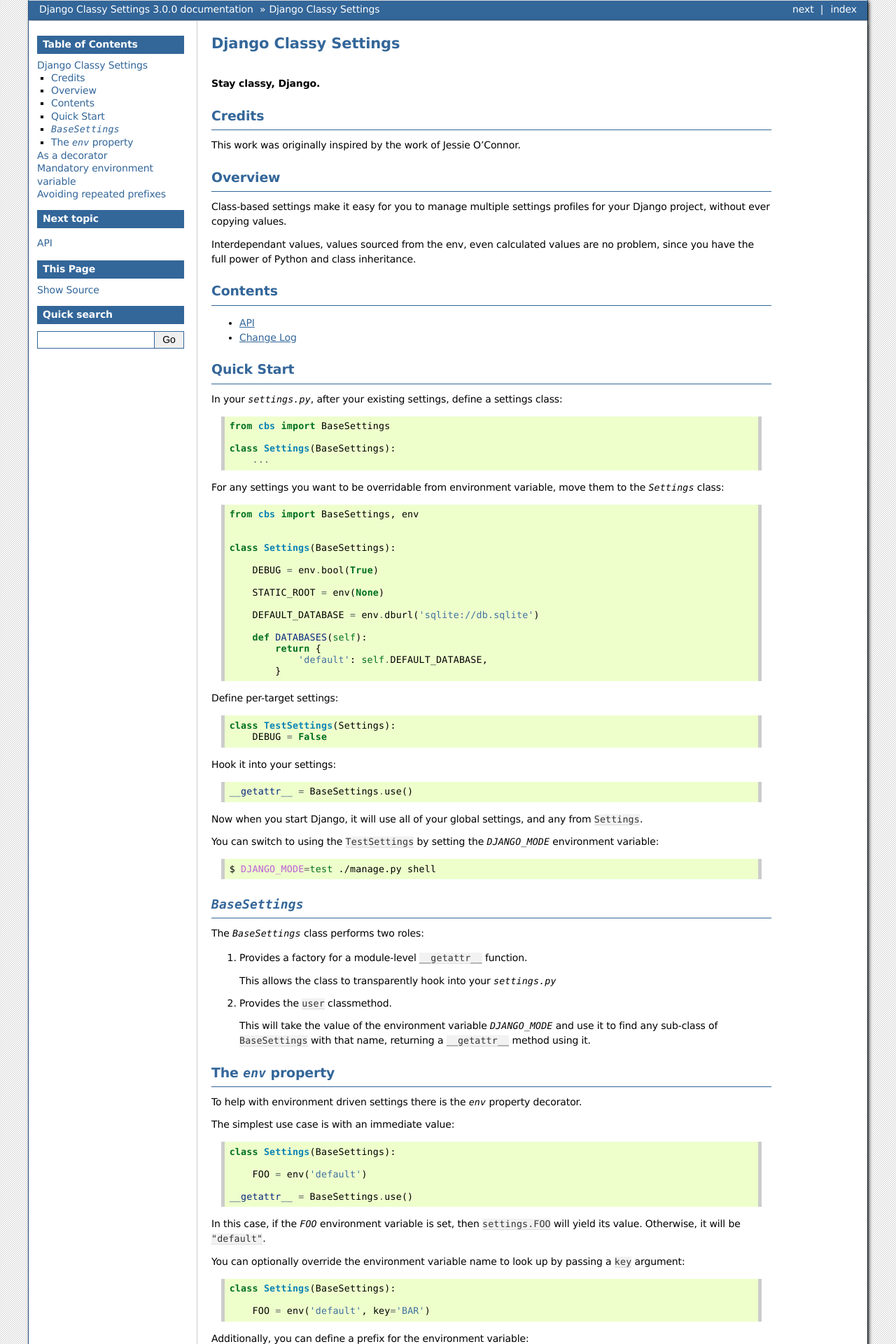
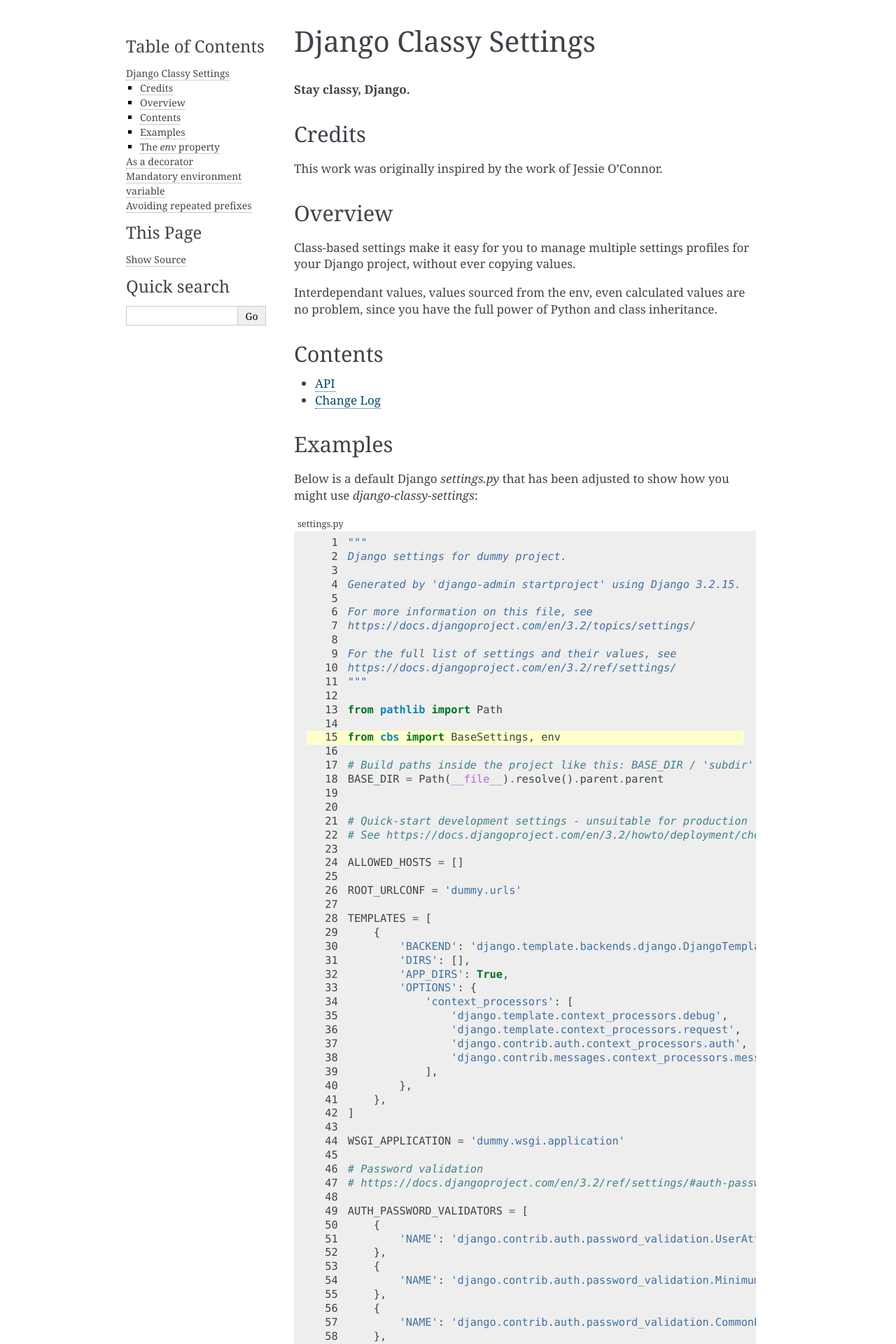
Before and after one commit to funkybob/django-classy-settings, a Sphinx documentation site: the page built from docs/index.rst, in a window 1280 px wide. Shown: the top 1920 px of the page at 70% size. Built offline with Sphinx 7.4.7, drawn with Linux system fonts in a browser that asks for light colours; some of the changed text lies outside the part shown.

Commit message:
V3 docs (#35)
* Revise quickstart
* Use denv in sample
* Explain mode switching in README
* Say Prod when we mean Prod!
* Clarify mode switching
* Drop now redundant docs section
* Switch theme

```diff
--- a/docs/conf.py
+++ b/docs/conf.py
@@ -100,7 +100,7 @@
 
 # The theme to use for HTML and HTML Help pages.  See the documentation for
 # a list of builtin themes.
-html_theme = 'bizstyle'
+html_theme = 'alabaster'
 
 # Theme options are theme-specific and customize the look and feel of a theme
 # further.  For a list of options available for each theme, see the
--- a/docs/index.rst
+++ b/docs/index.rst
@@ -32,77 +32,180 @@
    api
    changelog
 
-Quick Start
------------
+Examples
+--------
 
-In your `settings.py`, after your existing settings, define a settings class:
+Below is a default Django `settings.py` that has been adjusted to show how you
+might use `django-classy-settings`:
 
 .. code-block:: python
+   :caption: settings.py
+   :linenos:
+   :emphasize-lines: 15,90-129,132-140,142-144
 
-    from cbs import BaseSettings
+    """
+    Django settings for dummy project.
 
-    class Settings(BaseSettings):
-        ...
+    Generated by 'django-admin startproject' using Django 3.2.15.
+
+    For more information on this file, see
+    https://docs.djangoproject.com/en/3.2/topics/settings/
+
+    For the full list of settings and their values, see
+    https://docs.djangoproject.com/en/3.2/ref/settings/
+    """
+
+    from pathlib import Path
+
+    from cbs import BaseSettings, env
+
+    # Build paths inside the project like this: BASE_DIR / 'subdir'.
+    BASE_DIR = Path(__file__).resolve().parent.parent
 
 
-For any settings you want to be overridable from environment variable, move them
-to the `Settings` class:
+    # Quick-start development settings - unsuitable for production
+    # See https://docs.djangoproject.com/en/3.2/howto/deployment/checklist/
 
-.. code-block:: python
+    ALLOWED_HOSTS = []
 
-    from cbs import BaseSettings, env
+    ROOT_URLCONF = 'dummy.urls'
+
+    TEMPLATES = [
+        {
+            'BACKEND': 'django.template.backends.django.DjangoTemplates',
+            'DIRS': [],
+            'APP_DIRS': True,
+            'OPTIONS': {
+                'context_processors': [
+                    'django.template.context_processors.debug',
+                    'django.template.context_processors.request',
+                    'django.contrib.auth.context_processors.auth',
+                    'django.contrib.messages.context_processors.messages',
+                ],
+            },
+        },
+    ]
+
+    WSGI_APPLICATION = 'dummy.wsgi.application'
+
+    # Password validation
+    # https://docs.djangoproject.com/en/3.2/ref/settings/#auth-password-validators
+
+    AUTH_PASSWORD_VALIDATORS = [
+        {
+            'NAME': 'django.contrib.auth.password_validation.UserAttributeSimilarityValidator',
+        },
+        {
+            'NAME': 'django.contrib.auth.password_validation.MinimumLengthValidator',
+        },
+        {
+            'NAME': 'django.contrib.auth.password_validation.CommonPasswordValidator',
+        },
+        {
+            'NAME': 'django.contrib.auth.password_validation.NumericPasswordValidator',
+        },
+    ]
+
+
+    # Internationalization
+    # https://docs.djangoproject.com/en/3.2/topics/i18n/
+
+    LANGUAGE_CODE = 'en-us'
+
+    TIME_ZONE = 'UTC'
+
+    USE_I18N = True
+
+    USE_L10N = True
+
+    USE_TZ = True
+
+
+    # Static files (CSS, JavaScript, Images)
+    # https://docs.djangoproject.com/en/3.2/howto/static-files/
+
+    STATIC_URL = '/static/'
+
+    # Default primary key field type
+    # https://docs.djangoproject.com/en/3.2/ref/settings/#default-auto-field
+
+    DEFAULT_AUTO_FIELD = 'django.db.models.BigAutoField'
 
 
     class Settings(BaseSettings):
 
-        DEBUG = env.bool(True)
+        # Allow production to override the secret key, but fall-back to something consistent.
+        SECRET_KEY = env('django-insecure-kcdhlitokdqc7s7p7)^jm)55%p@frm#l39nzko458#1!6cu*$$')
 
-        STATIC_ROOT = env(None)
+        # DEBUG defaults to True, but can be overridden by env var `DJANGO_DEBUG`
+        DEBUG = env.bool(True, prefix='DJANGO_')
 
-        DEFAULT_DATABASE = env.dburl('sqlite://db.sqlite')
+        # Methods will be transparently invoked by the __getattr__ implementation
+        def INSTALLED_APPS(self):
+            return [
+                'django.contrib.admin',
+                'django.contrib.auth',
+                'django.contrib.contenttypes',
+                'django.contrib.sessions',
+                'django.contrib.messages',
+                'django.contrib.staticfiles',
+                # Conditionally include an app
+                'debug_toolbar' if self.DEBUG else None,
+            ].filter()
 
-        def DATABASES(self):
+        def MIDDLEWARE(self):
+            return [
+                'django.middleware.security.SecurityMiddleware',
+                'django.contrib.sessions.middleware.SessionMiddleware',
+                'django.middleware.common.CommonMiddleware',
+                'django.middleware.csrf.CsrfViewMiddleware',
+                'django.contrib.auth.middleware.AuthenticationMiddleware',
+                'django.contrib.messages.middleware.MessageMiddleware',
+                'django.middleware.clickjacking.XFrameOptionsMiddleware',
+                # Conditionally include a middleware
+                'debug_toolbar.middleware.DebugToolbarMiddleware' if self.DEBUG else False,
+            ].filter()
+
+        # Parse the URL into a database config dict.
+        DEFAULT_DATABASE = env.dburl('sqlite:///db.sqlite')
+
+        def DATABASES(self)
             return {
                 'default': self.DEFAULT_DATABASE,
             }
 
 
-Define per-target settings:
+    class ProdSettings(Settings):
 
-.. code-block:: python
-
-    class TestSettings(Settings):
+        # Override
         DEBUG = False
 
-Hook it into your settings:
+        # Values that *must* be provided in the environment.
+        @env
+        def STATIC_ROOT(self):
+            raise ValueError('STATIC_ROOT not supplied!')
 
-.. code-block:: python
+    # The `use` method will find the right sub-class of ``BaseSettings`` to use
+    # Based on the value of the `DJANGO_MODE` env var.
+    __getattr__ = Settings.use()
 
-    __getattr__ = BaseSettings.use()
 
-Now when you start Django, it will use all of your global settings, and any from ``Settings``.
+Now when you start Django, it will use all of your global settings, and any
+from ``Settings``.
 
-You can switch to using the ``TestSettings`` by setting the `DJANGO_MODE` environment variable:
+You can switch to using the ``ProdSettings`` by setting the `DJANGO_MODE`
+environment variable:
 
 .. code-block:: bash
 
-    $ DJANGO_MODE=test ./manage.py shell
+    # Use default Settings
+    $ ./manage.py shell
 
-`BaseSettings`
---------------
+    # Use ProdSettings
+    $ DJANGO_MODE=prod ./manage.py shell
 
-The `BaseSettings` class performs two roles:
-
-#. Provides a factory for a module-level ``__getattr__`` function.
-
-   This allows the class to transparently hook into your `settings.py`
-
-#. Provides the ``user`` classmethod.
-
-   This will take the value of the environment variable `DJANGO_MODE` and use it
-   to find any sub-class of ``BaseSettings`` with that name, returning a
-   ``__getattr__`` method using it.
-
+``BaseSettings.use()`` picks the ``BaseSettings`` sub-class named
+``{DJANGO_MODE.title()}Settings``.
 
 The `env` property
 ------------------
@@ -123,7 +226,8 @@
 In this case, if the `FOO` environment variable is set, then ``settings.FOO``
 will yield its value.  Otherwise, it will be ``"default"``.
 
-You can optionally override the environment variable name to look up by passing a ``key`` argument:
+You can optionally override the environment variable name to look up by passing
+a ``key`` argument:
 
 .. code-block:: python
 
@@ -139,7 +243,8 @@
 
         FOO = env('default', prefix='MY_')  # looks up env var MY_FOO
 
-If you need a type other than ``str``, you can pass a ``cast`` callable, which will be passed the value.
+If you need a type other than ``str``, you can pass a ``cast`` callable, which
+will be passed the value.
 
 .. code-block:: python
 
@@ -147,8 +252,8 @@
 
         FOO = env('default', cast=int)
 
-
-For convenience, there are several built-in pre-defined cast types, accessible via the ``env`` decorator.
+For convenience, there are several built-in pre-defined cast types, accessible
+via the ``env`` decorator.
 
 .. code-block:: python
 
@@ -158,7 +263,8 @@
     env.list    # splits on ',', and strips each value
     env.tuple   # as above, but yiels a tuple
 
-In all cases, if the default value passed is a string, it will be passed to the cast function.
+In all cases, if the default value passed is a string, it will be passed to the
+cast function.
 
 As a decorator
 ==============
@@ -179,7 +285,8 @@
 Mandatory environment variable
 ==============================
 
-Should you require a value to *always* be supplied by environment variable, have your method raise a ``ValueError``
+Should you require a value to *always* be supplied by environment variable,
+have your method raise a ``ValueError``
 
 
 .. code-block:: python
@@ -193,9 +300,11 @@
 Avoiding repeated prefixes
 ==========================
 
-To avoid having to specify a prefix on multiple related variables, ``env`` will yield a ``partial`` when no default is provided.
+To avoid having to specify a prefix on multiple related variables, ``env`` will
+yield a ``partial`` when no default is provided.
 
-Let's say, for instance, you want all of your environment variables prefixed with `DJANGO_`
+Let's say, for instance, you want all of your environment variables prefixed
+with `DJANGO_`
 
 .. code-block:: python
 
@@ -204,7 +313,7 @@
 
     class Settings(BaseSettings):
 
-        DEBUG = env(True)
+        DEBUG = denv(True)
 
 
 Now setting ``DJANGO_DEBUG=f`` will disable debug mode.
```
Also changed, not shown: README.md (+9 -0 lines).
